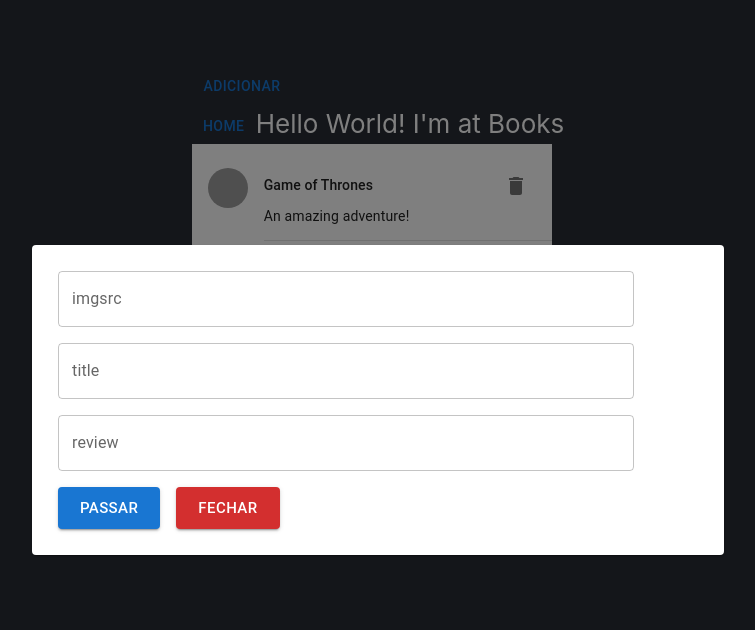
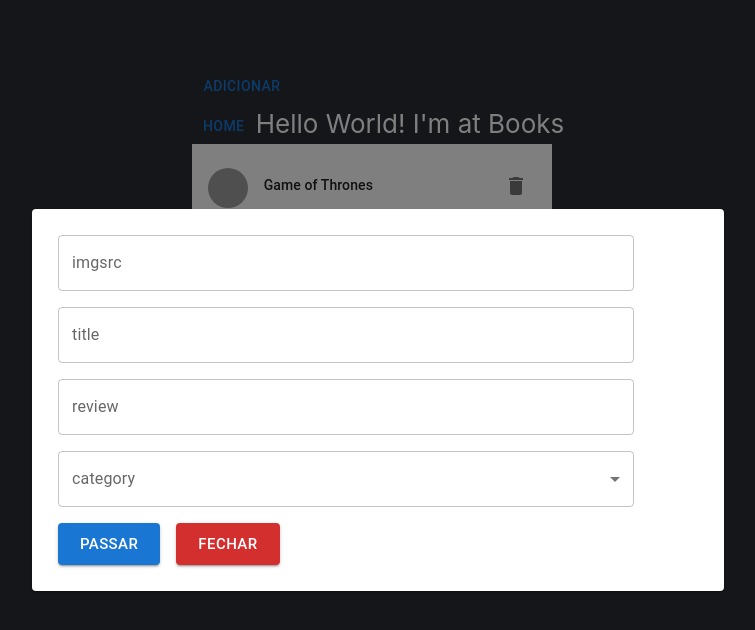
Before and after one commit to mgarciaDeveloper/yago-frontend, a React (Create React App) app: page /books in a window 1280 px wide. Both pictures are taken after a click on the button "ADICIONAR". Shown: the top 630 px of the page, without its empty margins (262-1017 px from the left). Built offline with nearby package versions, Linux system fonts and the light colour scheme; grey boxes are pictures that could not be loaded.

Commit message:
adicionamos as categorias e melhorias feitas ao codigo na aula rapida de 1h15 min

```diff
--- a/src/Components/Lista.jsx
+++ b/src/Components/Lista/Lista.jsx
@@ -40,7 +40,7 @@ export default function Lista(props) {
             </Typography>
           </React.Fragment>
           <IconButton onClick={()=>{
-           props.delete(eo)
+           props.delete(eo,i)
 
           }}
                     edge="end"
--- a/src/Components/Moviesinput/listinput.jsx
+++ b/src/Components/Moviesinput/listinput.jsx
@@ -1,85 +1,139 @@
-import React from 'react';
-import Box from '@mui/material/Box';
-import TextField from '@mui/material/TextField';
-import {useState} from "react";
-import Button from '@mui/material/Button'
-import { Stack } from '@mui/material';
-import {Backdrop,Paper} from '@mui/material';
+import React from "react";
+import Box from "@mui/material/Box";
+import TextField from "@mui/material/TextField";
+import { useState } from "react";
+import Button from "@mui/material/Button";
+import { Stack } from "@mui/material";
+import { Backdrop, Paper } from "@mui/material";
+import {categoryOptions} from '../data'
+import MenuItem from '@mui/material/MenuItem';
+
 export default function Listinput(props) {
-  const [movie,setMovie]= useState(
-  {
-  imgsrc:'',
-  title:'',
-  review:''
-  }
-  )
-  const [cara,setCara] = useState(false)
+  const [inputValue, setinputValue] = useState({
+    imgsrc: "",
+    title: "",
+    review: "",
+    category: "",
+  });
+  const [cara, setCara] = useState(false);
   return (
     <Box
       component="form"
       sx={{
-        width:'100%',padding:"1%"
+        width: "100%",
+        padding: "1%",
       }}
       noValidate
       autoComplete="off"
     >
       <Backdrop
-        sx={{ color: '#fff', zIndex: (theme) => theme.zIndex.drawer + 1 }}
+        sx={{ color: "#fff", zIndex: (theme) => theme.zIndex.drawer + 1 }}
         open={cara}
       >
-      <Paper sx={{width:'50%' ,padding:'2%'}}>
+        <Paper sx={{ width: "50%", padding: "2%" }}>
           <Stack
             justifyContent="flex-start"
             alignItems="flex-start"
             spacing={2}
-        sx={{ width: "90%" }}>
-      <TextField sx={{width:'100%'}} id="outlined-basic" label="imgsrc" variant="outlined" value={movie.imgsrc}
-      onChange={(e)=>{
-       setMovie({...movie,['imgsrc']:e.target.value})
-      }}/>
-      <TextField sx={{width:'100%'}} id="filled-basic" label="title" variant="outlined" value={movie.title}
-      onChange={(e)=>{
-       setMovie({...movie,['title']:e.target.value})
-      }}/>
-      <TextField sx={{width:'100%'}} id="standard-basic" label="review" variant="outlined" value={movie.review}
-      onChange={(e)=>{
-        setMovie({...movie,["review"]:e.target.value})
-      }}/>
+            sx={{ width: "90%" }}
+          >
+            <TextField
+              sx={{ width: "100%" }}
+              id="outlined-basic"
+              label="imgsrc"
+              variant="outlined"
+              value={inputValue.imgsrc}
+              onChange={(e) => {
+                setinputValue({ ...inputValue, ["imgsrc"]: e.target.value });
+              }}
+            />
+            <TextField
+              sx={{ width: "100%" }}
+              id="filled-basic"
+              label="title"
+              variant="outlined"
+              value={inputValue.title}
+              onChange={(e) => {
+                setinputValue({ ...inputValue, ["title"]: e.target.value });
+              }}
+            />
+            <TextField
+              sx={{ width: "100%" }}
+              id="standard-basic"
+              label="review"
+              variant="outlined"
+              value={inputValue.review}
+              onChange={(e) => {
+                setinputValue({ ...inputValue, ["review"]: e.target.value });
+              }}
+            />
+            <TextField
+              sx={{ width: "100%" }}
+              id="standard-basic"
+              label="category"
+              variant="outlined"
+              select
+              value={inputValue.category}
+              onChange={(e) => {
+                setinputValue({ ...inputValue, ["category"]: e.target.value });
+              }}
+            >
+
+              {categoryOptions().map((option) => (
+            <MenuItem key={option} value={option}>
+              {option}
+            </MenuItem>
+          ))}
+
+            </TextField>
             <Stack
               direction="row"
               justifyContent="center"
               alignItems="center"
-         spacing={2}>
-       <Button variant="contained" size="large" onClick={(e)=>{
-         let ValorPassadoProPai = movie
-         movie.imgsrc && movie.title && movie.review &&
-         props.pegarvalordofilho(ValorPassadoProPai)
-         setMovie({
-         imgsrc:'',
-         title:'',
-         review:''})
-       }}>
+              spacing={2}
+            >
+              <Button
+                variant="contained"
+                size="large"
+                onClick={(e) => {
+                  let ValorPassadoProPai = inputValue;
+                  inputValue.imgsrc &&
+                    inputValue.title &&
+                    inputValue.review &&
+                    inputValue.category &&
+                  props.pegarvalordofilho(ValorPassadoProPai);
+                  setinputValue({
+                    imgsrc: "",
+                    title: "",
+                    review: "",
+                    category: "",
+                  });
+                }}
+              >
                 passar
               </Button>
-       <Button color='error' variant='contained' size="large" onClick={(e)=>{
+              <Button
+                color="error"
+                variant="contained"
+                size="large"
+                onClick={(e) => {
                   //  props.apagarlista()
-        setCara(false)
-       }}>
+                  setCara(false);
+                }}
+              >
                 fechar
-
               </Button>
             </Stack>
-
-
           </Stack>
         </Paper>
       </Backdrop>
-    <Button onClick={(e)=>{
-    setCara(true)
-    }}>
+      <Button
+        onClick={(e) => {
+          setCara(true);
+        }}
+      >
         Adicionar
       </Button>
-
     </Box>
   );
 }
--- /dev/null
+++ b/src/Components/data.js
@@ -0,0 +1,11 @@
+function categoryOptions() {
+  return ["Romance", "Sci-Fi", "Suspense", "Aventura", "Infantil"];
+}
+
+function categoryColors() {
+    return ['#F94C66', , '#F2D1D1']
+}
+
+
+
+export { categoryOptions};
--- a/src/Pages/Books.jsx
+++ b/src/Pages/Books.jsx
@@ -1,10 +1,9 @@
 import React from "react";
 import { useState } from "react";
-import Lista from "../Components/Lista";
+import Lista from "../Components/Lista/Lista";
 import { useNavigate } from "react-router-dom";
 import { Button } from "@mui/material";
 import Listinput from "../Components/Moviesinput/listinput";
-
 
 export default function Books(props) {
   const [listofBooks, setBooks] = useState([
@@ -14,33 +13,43 @@ export default function Books(props) {
       review: "An amazing adventure! ",
       imgsrc:
         "https://encrypted-tbn0.gstatic.com/images?q=tbn:ANd9GcSU9wfzRPM8pWKcg22Mm0i5QC74l0L1Dr9qMw&usqp=CAU",
+      category: "Aventura",
     },
   ]);
 
-  const navigate=useNavigate()
+  const navigate = useNavigate();
   return (
     <div>
       <Listinput
-   apagarlista={(listavazia)=>{
-       return setBooks([])
+        apagarlista={(listavazia) => {
+          return setBooks([]);
         }}
-   pegarvalordofilho ={(valordofilho)=>{
+        pegarvalordofilho={(valordofilho) => {
           // console.log(...lmovies)
           // console.log(lmovies)
           // console.log([lmovies])
           // console.log([...lmovies])
-    return setBooks([valordofilho,...listofBooks])
-}} />
-
-
+          return setBooks([valordofilho, ...listofBooks]);
+        }}
+      />
       <Button
-      onClick={()=>{
-        navigate('/home')
+        onClick={() => {
+          navigate("/home");
         }}
-
-      >Home</Button>
+      >
+        Home
+      </Button>
       Hello World! I'm at Books
-      <Lista list={listofBooks} />
+      <Lista
+        delete={(valordofilho, indexDoFilho) => {
+          return setBooks(
+            listofBooks.filter((eo, i) => {
+              return i !== indexDoFilho;
+            })
+          );
+        }}
+        list={listofBooks}
+      />
     </div>
   );
 }
--- a/src/Pages/Home.jsx
+++ b/src/Pages/Home.jsx
@@ -1,5 +1,5 @@
 import React from "react";
-import Lista from "../Components/Lista";
+import Lista from "../Components/Lista/Lista";
 import Moviesinput from  "../Components/Moviesinput/listinput"
 import { useNavigate } from "react-router-dom";
 import Button from '@mui/material/Button';
--- a/src/Pages/Movies.jsx
+++ b/src/Pages/Movies.jsx
@@ -1,22 +1,19 @@
 import React, { useState } from "react";
-import Lista from "../Components/Lista";
+import Lista from "../Components/Lista/Lista";
 import Listinput from "../Components/Moviesinput/listinput";
 import Button from '@mui/material/Button';
 import { useNavigate } from "react-router-dom";
+import { Category } from "@mui/icons-material";
 
 export default function Movies() {
 const lmovies =[
 {
 imgsrc:'https://rollingstone.uol.com.br/media/_versions/osincriveis-reprod-pixar_widelg.jpg',
 title:'Os incriveis',
-review:'Depois do governo banir o uso de superpoderes, o maior herói do planeta, o Sr. Incrível, vive de forma pacata com sua família. Apesar de estar feliz com a vida doméstica, o Sr. Incrível ainda sente falta dos tempos em que viveu como super-herói, e sua grande chance de entrar em ação novamente surge '
+review:'Depois do governo banir o uso de superpoderes, o maior herói do planeta, o Sr. Incrível, vive de forma pacata com sua família. Apesar de estar feliz com a vida doméstica, o Sr. Incrível ainda sente falta dos tempos em que viveu como super-herói, e sua grande chance de entrar em ação novamente surge ',
+category: 'Infantil'
+},
 
-},
-{
-imgsrc:"https://encrypted-tbn0.gstatic.com/images?q=tbn:ANd9GcQOja1xW53uVuYGy6vP42umFV8-7rOBJlZ5iQ&usqp=CAU",
-title:"enrolados",
-review:"O bandido mais procurado do reino, Flynn Rider, se esconde em uma torre e acaba prisioneiro de Rapunzel, residente de longa data do local. Dona de cabelos dourados e mágicos com 21 metros de comprimento, ela está trancada há anos e deseja desesperadamente a liberdade. A adolescente determinada faz u"
-},
 ]
 const navigate = useNavigate()
 const [movies,setMovies] = useState(lmovies)
```
Also changed, not shown: src/Components/Matriz/DicasJs.js (added, +27 -0 lines). Lines whose indentation alone changed are shown as unchanged.
